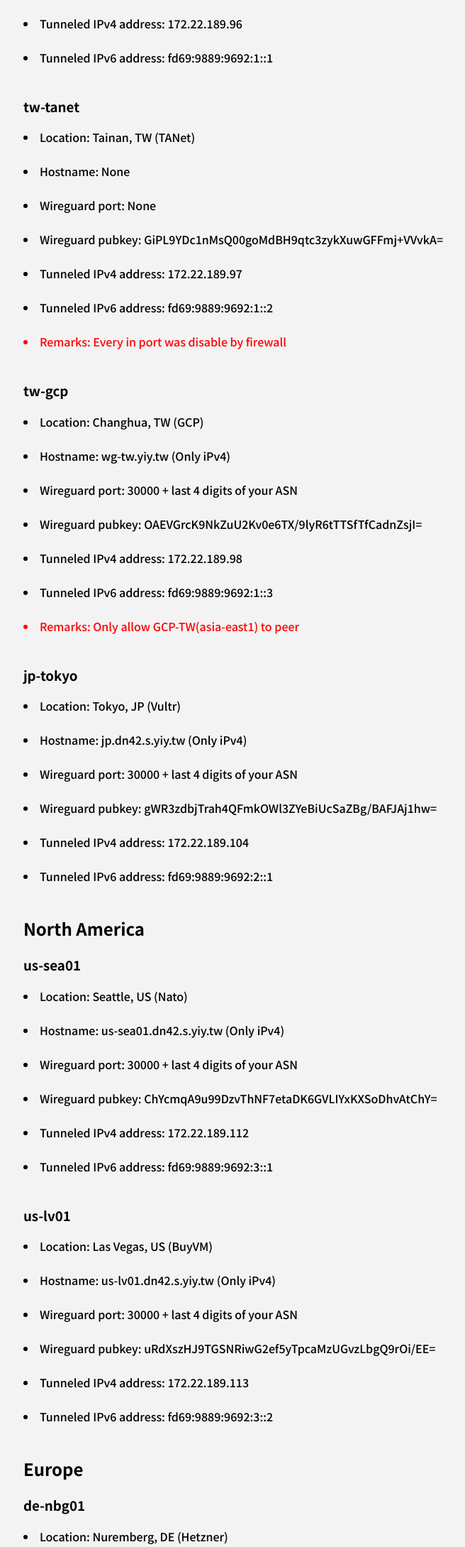
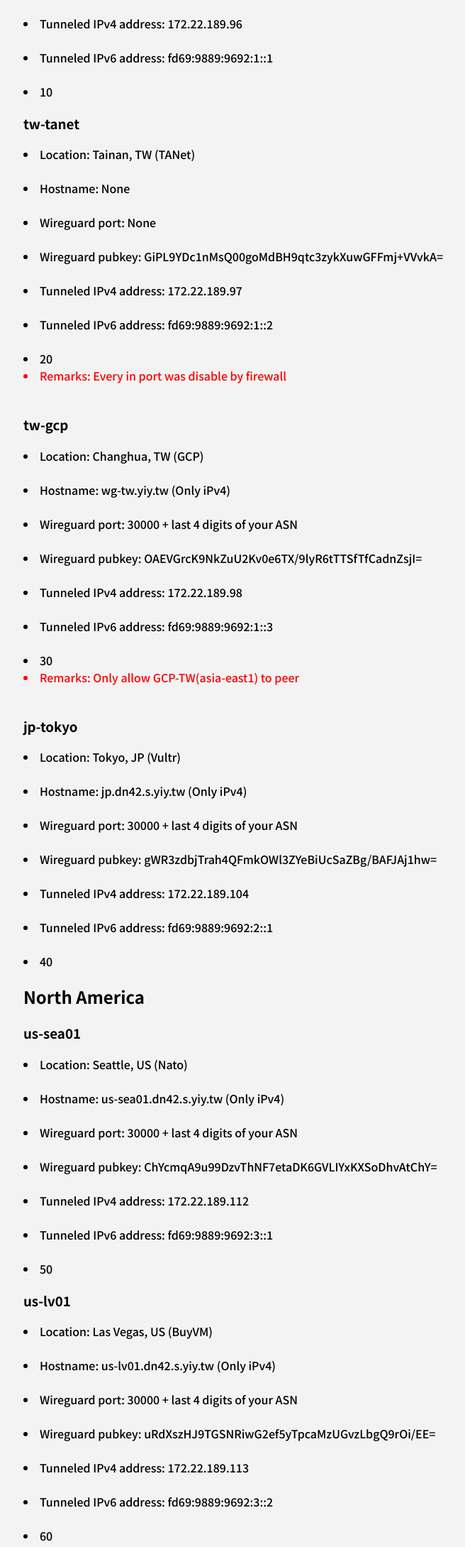
Before and after one commit to steveyiyo/SteveYi-Network, a plain HTML site: page dn42.html in a window 1280 px wide. Shown: the part 1069-3248 px from the top of the page at 71% size, without its empty margins (288-944 px from the left). Drawn offline with Linux system fonts and the light colour scheme; a web font is replaced by a local one.

Commit message:
Add OSPF ID

```diff
--- a/dn42.html
+++ b/dn42.html
@@ -55,6 +55,7 @@
                     <li>Wireguard pubkey: v/CxfuozpevlmTvXywwagb4NQGVEqJrQYhiO+p2jEVI=</li><br>
                     <li>Tunneled IPv4 address: 172.22.189.96</li><br>
                     <li>Tunneled IPv6 address: fd69:9889:9692:1::1</li><br>
+                    <li>10</li>
                     <h3>tw-tanet</h3>
                     <li>Location: Tainan, TW (TANet)</li><br>
                     <li>Hostname: None</li><br>
@@ -62,6 +63,7 @@
                     <li>Wireguard pubkey: GiPL9YDc1nMsQ00goMdBH9qtc3zykXuwGFFmj+VVvkA=</li><br>
                     <li>Tunneled IPv4 address: 172.22.189.97</li><br>
                     <li>Tunneled IPv6 address: fd69:9889:9692:1::2</li><br>
+                    <li>20</li>
                     <li style="color:#FF0000">Remarks: Every in port was disable by firewall</li><br>
                     <h3>tw-gcp</h3>
                     <li>Location: Changhua, TW (GCP)</li><br>
@@ -70,6 +72,7 @@
                     <li>Wireguard pubkey: OAEVGrcK9NkZuU2Kv0e6TX/9lyR6tTTSfTfCadnZsjI=</li><br>
                     <li>Tunneled IPv4 address: 172.22.189.98</li><br>
                     <li>Tunneled IPv6 address: fd69:9889:9692:1::3</li><br>
+                    <li>30</li>
                     <li style="color:#FF0000">Remarks: Only allow GCP-TW(asia-east1) to peer</li><br>
                     <h3>jp-tokyo</h3>
                     <li>Location: Tokyo, JP (Vultr)</li><br>
@@ -78,6 +81,7 @@
                     <li>Wireguard pubkey: gWR3zdbjTrah4QFmkOWl3ZYeBiUcSaZBg/BAFJAj1hw=</li><br>
                     <li>Tunneled IPv4 address: 172.22.189.104</li><br>
                     <li>Tunneled IPv6 address: fd69:9889:9692:2::1</li><br>
+                    <li>40</li>
                     <h2>North America</h2>
                     <h3>us-sea01</h3>
                     <li>Location: Seattle, US (Nato)</li><br>
@@ -86,6 +90,7 @@
                     <li>Wireguard pubkey: ChYcmqA9u99DzvThNF7etaDK6GVLIYxKXSoDhvAtChY=</li><br>
                     <li>Tunneled IPv4 address: 172.22.189.112</li><br>
                     <li>Tunneled IPv6 address: fd69:9889:9692:3::1</li><br>
+                    <li>50</li>
                     <h3>us-lv01</h3>
                     <li>Location: Las Vegas, US (BuyVM)</li><br>
                     <li>Hostname: us-lv01.dn42.s.yiy.tw (Only iPv4)</li><br>
@@ -93,6 +98,7 @@
                     <li>Wireguard pubkey: uRdXszHJ9TGSNRiwG2ef5yTpcaMzUGvzLbgQ9rOi/EE=</li><br>
                     <li>Tunneled IPv4 address: 172.22.189.113</li><br>
                     <li>Tunneled IPv6 address: fd69:9889:9692:3::2</li><br>
+                    <li>60</li>
                     <h2>Europe</h2>
                     <h3>de-nbg01</h3>
                     <li>Location: Nuremberg, DE (Hetzner)</li><br>
@@ -101,6 +107,7 @@
                     <li>Wireguard pubkey: OEcsyejUCkQpdGnAmuzW50H6MVzVXIhOTT0u2ShGN3M=</li><br>
                     <li>Tunneled IPv4 address: 172.22.189.120</li><br>
                     <li>Tunneled IPv6 address: fd69:9889:9692:4::1</li><br>
+                    <li>70</li>
                 </td>
             </tr>
         </tbody>
```
